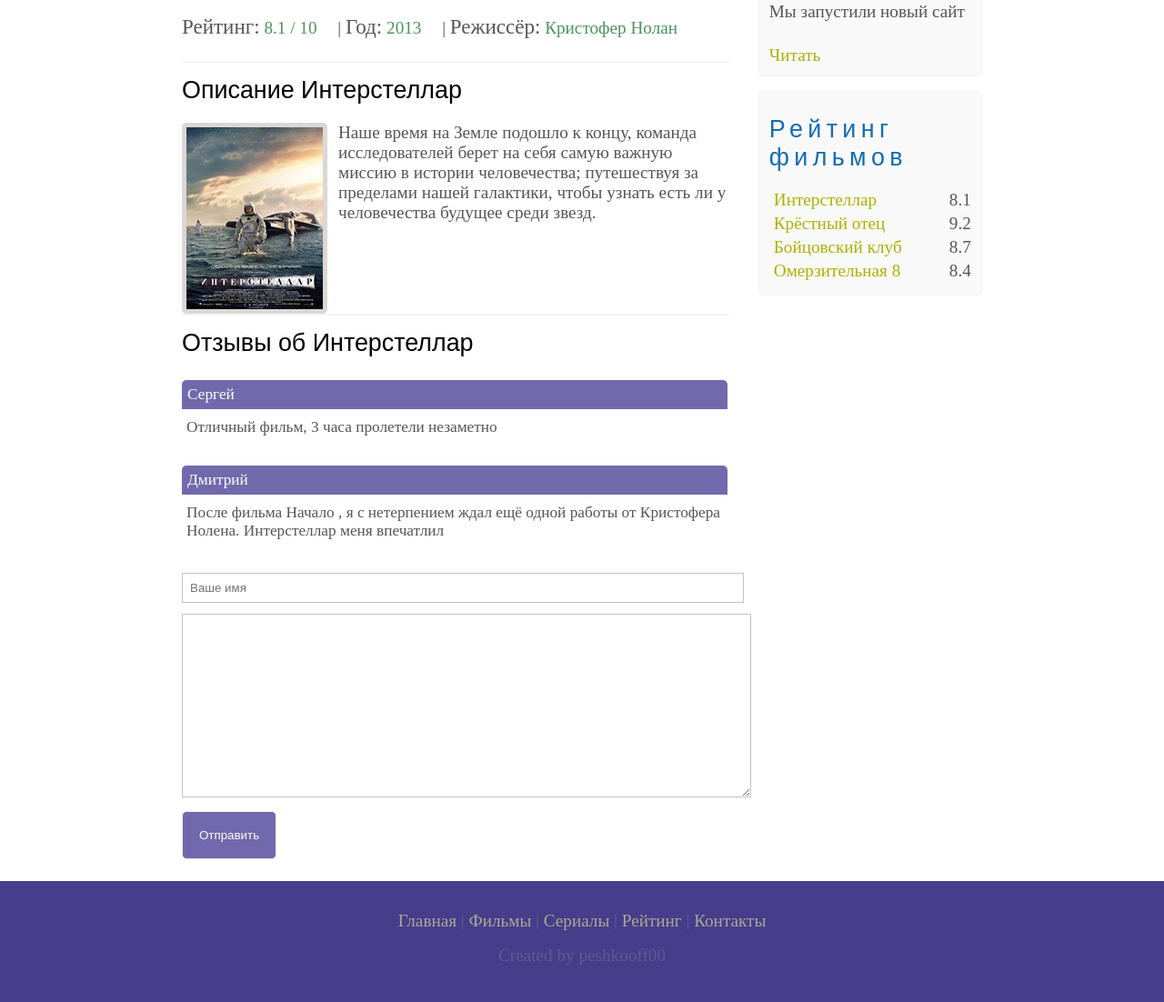
After one commit to peshkooff/KinoMonstrDJANGO, a Django app: page /films/film_content in a window 1280 px wide. The commit adds this page. Shown: the part 579-1681 px from the top of the page at 91% size. Run offline with Django 3.2, Linux system fonts and the light colour scheme.

Commit message:
add film_content.html, view, films/film_content url

```diff
--- a/FilmMonster/Main/templates/layout/basic.html
+++ b/FilmMonster/Main/templates/layout/basic.html
@@ -93,7 +93,7 @@
                     <a href="#"><img src="{% static 'img/matrix.png' %}"></a>
                     <a href="#"><img src="{% static 'img/cloud.png' %}"></a>
                     <a href="#"><img src="{% static 'img/max.png' %}"></a>
-                    <a href="#"><img src="{% static 'img/inter.png' %}"></a>
+                    <a href="{% url 'film_content' %}"><img src="{% static 'img/inter.png' %}"></a>
                 </div>
                 <h1>Сериалы</h1>
                 <div class="films_block">
--- /dev/null
+++ b/FilmMonster/Main/templates/layout/film_content.html
@@ -0,0 +1,63 @@
+{% extends 'layout/basic.html' %}
+{% load static %}
+
+{% block header %}
+<link rel="stylesheet" href="{% static 'main/main.css' %}">
+{% endblock %}
+
+{% block selected %}
+<ul class="menu">
+    <li><a href="{% url 'index' %}">Главная</a></li>
+    <li><a href="{% url 'films' %}">Фильмы</a></li>
+    <li><a href="{% url 'serials' %}">Сериалы</a></li>
+    <li><a href="{% url 'rating' %}">Рейтинг</a></li>
+    <li><a href="{% url 'contacts' %}">Контакты</a></li>
+    <li><a href="{%url 'info' %}">О сайте</a></li>
+</ul>
+{% endblock %}
+
+{% block content %}
+<h2 color="white">Интерстеллар</h2>
+<iframe width="560" height="315" src="https://www.youtube.com/embed/N0mAYAGBy_g" frameborder="0" allow="accelerometer; autoplay; encrypted-media; gyroscope; picture-in-picture" allowfullscreen></iframe>
+<div class="info_film_page">
+    <span class="label">Рейтинг:</span>
+    <span class="value">8.1 / 10</span> |
+    <span class="label">Год:</span>
+    <span class="value">2013</span> |
+    <span class="label">Режиссёр:</span>
+    <span class="value">Кристофер Нолан</span>
+</div>
+
+<hr>
+
+<h2>Описание Интерстеллар</h2>
+<div class="description_film">
+    <img src="{% static 'img/inter.png' %}">
+    Наше время на Земле подошло к концу, команда исследователей берет на себя самую важную миссию в истории человечества; путешествуя за пределами нашей галактики, чтобы узнать есть ли у человечества будущее среди звезд.
+</div>
+<hr>
+
+<h2>Отзывы об Интерстеллар</h2>
+<div class="reviews">
+    <div class="review_name">
+        Сергей
+    </div>
+    <div class="review_text">
+        Отличный фильм, 3 часа пролетели незаметно
+    </div>
+    <div class="review_name">
+        Дмитрий
+    </div>
+    <div class="review_text">
+        После фильма Начало , я с нетерпением ждал ещё одной работы от Кристофера Нолена. Интерстеллар меня впечатлил
+    </div>
+</div>
+<div class="send">
+    <form method="post" action="#" id="review">
+        <input type="text" placeholder="Ваше имя" name="review_name">
+        <textarea name="review_text"></textarea>
+        <br>
+        <input type="submit" class="btn" value="Отправить">
+    </form>
+</div>
+{% endblock %}
--- a/FilmMonster/Main/urls.py
+++ b/FilmMonster/Main/urls.py
@@ -1,5 +1,5 @@
 from django.urls import path
-from .views import index, films, serials, info, rating, contacts
+from .views import index, films, serials, info, rating, contacts, film_content
 
 
 urlpatterns = [
@@ -9,4 +9,5 @@
     path('info/', info, name='info'),
     path('rating/', rating, name='rating'),
     path('contacts/', contacts, name='contacts'),
+    path('films/film_content', film_content, name='film_content'),
 ]
--- a/FilmMonster/Main/views.py
+++ b/FilmMonster/Main/views.py
@@ -41,3 +41,7 @@
 
 def contacts(request):
     return render(request, 'layout/contacts.html')
+
+
+def film_content(request):
+    return render(request, 'layout/film_content.html')
```
Also changed, not shown: FilmMonster/Main/templates/layout/films.html (+5 -6 lines), 1 other file.
